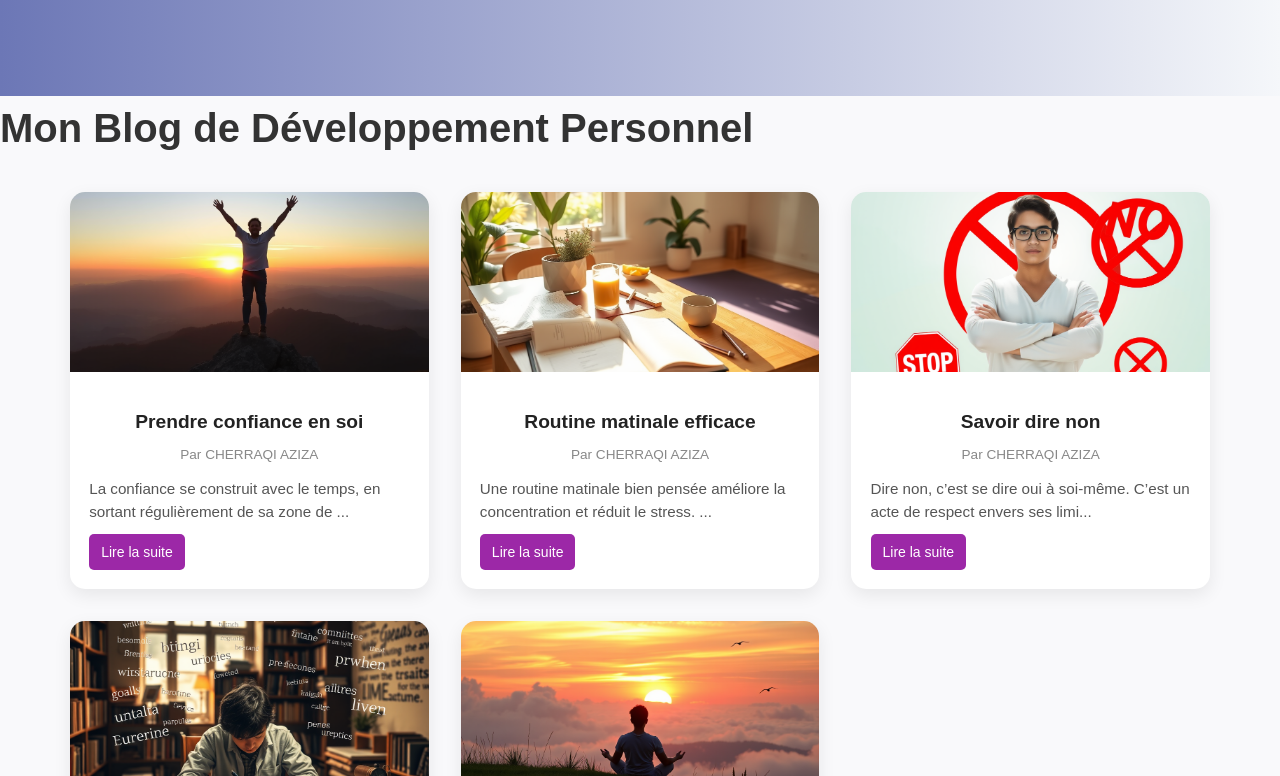
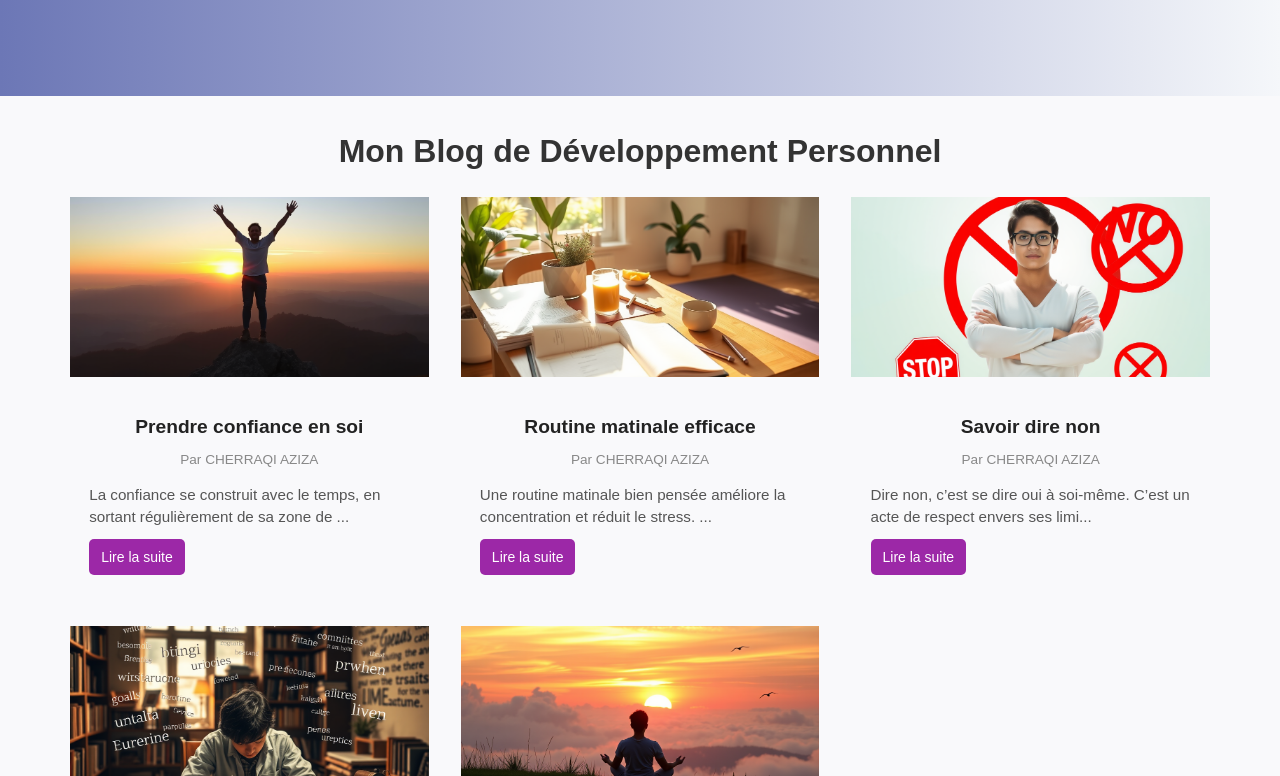
Before and after one commit to CHERRAQI-web/DevSpark, a React (Vite) app: page / in a window 1280 px wide. Shown: the part 724-1500 px from the top of the page. Built offline with nearby package versions, Linux system fonts and the light colour scheme.

Commit message:
Modification

```diff
--- a/src/components/Navbar/Navbar.jsx
+++ b/src/components/Navbar/Navbar.jsx
@@ -7,7 +7,7 @@ const Navbar = () => {
   return (
     <nav className="navbar">
       <div className="nav-container">
-        <div className="nav-logo">ElevateMind</div>g
+        <div className="nav-logo">ElevateMind</div>
         <ul className={`nav-links ${isOpen ? "open" : ""}`}>
           <li><a href="/home">Accueil</a></li>
           <li><a href="/">Qui sommes-nous</a></li>
--- a/src/components/body.css
+++ b/src/components/body.css
@@ -21,10 +21,15 @@ body {
     margin-left: 70px;
     margin-right: 70px;
   }
-  .blog-title{
-    align-items: center;
+  .blog-title {
+    text-align: center;
+    font-size: 32px;
+    margin-top: 30px;
+    margin-bottom: 20px;
+    font-weight: bold;
+    color: #333;
   }
-  .blog-card {
+  ard {
     background: white;
     border-radius: 15px;
     overflow: hidden;
--- a/src/components/body.jsx
+++ b/src/components/body.jsx
@@ -124,7 +124,7 @@ export default function Body() {
 
   return (
     <>
-    <h1 className="blog-title">Mon Blog de Développement Personnel</h1>
+    <h1 className="blog-title" >Mon Blog de Développement Personnel</h1>
 
     <div className="blog-grid">
       {articles.map((article, index) => {
```
